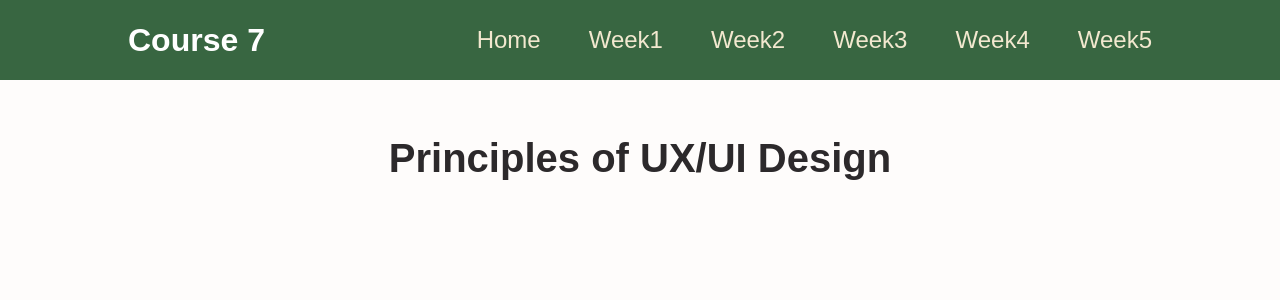
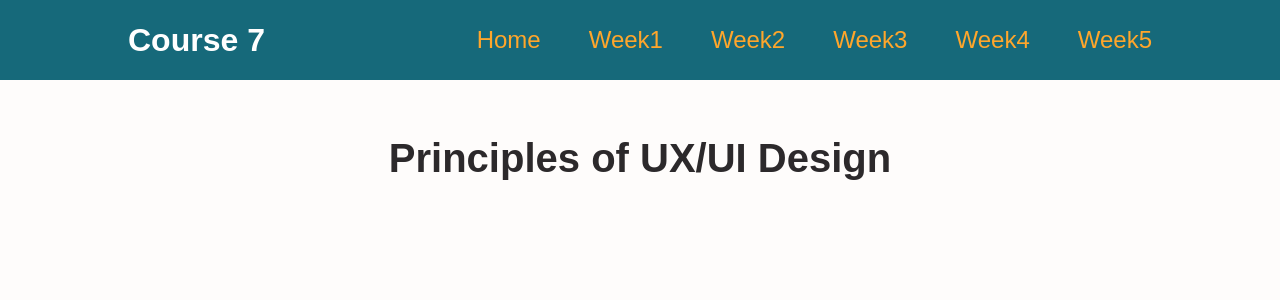
Before and after one commit to Tanushree227/Meta_PC_course7_learning_notes, a React (Create React App) app: page / in a window 1280 px wide. Shown: the top 300 px of the page. Built offline with nearby package versions, Linux system fonts and the light colour scheme.

Commit message:
cleaned up styling for navbar

```diff
--- a/src/components/layout/Navbar.module.css
+++ b/src/components/layout/Navbar.module.css
@@ -4,7 +4,7 @@
     display: flex;
     align-items: center;
     justify-content: space-between;
-    background-color: #386641;
+    background-color: #16697a;
     padding: 0 10%;
   }
 
@@ -29,7 +29,7 @@
   .header a {
     text-decoration: none;
     font-size: 1.5rem;
-    color: #f2e8cf;
+    color: #ffa62b;
   }
 
   .header a:hover,
@@ -37,17 +37,3 @@
   .header a.active {
     color: white;
   }
-
-  .badge {
-    background-color: #6a994e;
-    color: white;
-    border-radius: 12px;
-    padding: 0 1rem;
-    margin-left: 0.5rem;
-  }
-  .login
-  {
-    background-color: #a7c957;
-    padding: 0 1rem;
-    border-radius: 12px;
-  }
```
